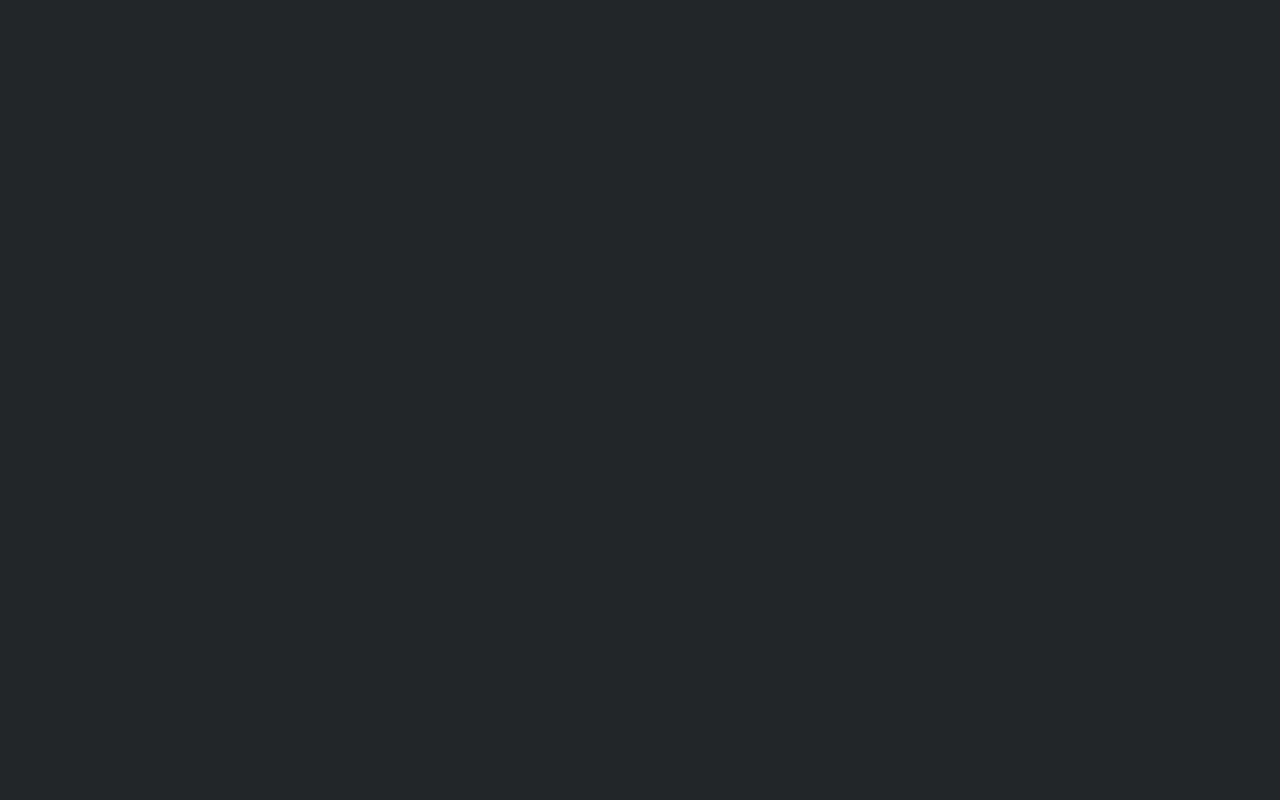
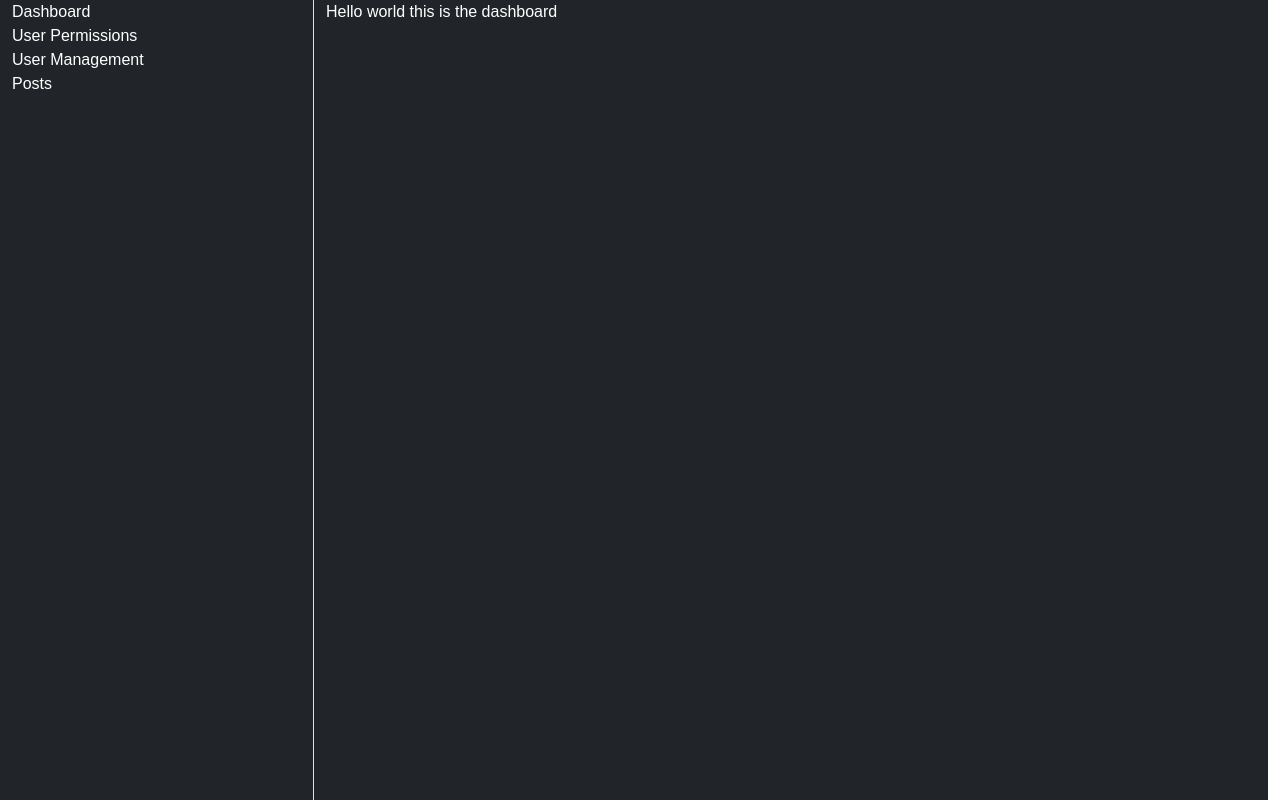
Before and after one commit to P4Mi-Project/p4mi-admin-panel, a Next.js app: page /dashboard in a window 1280 px wide. Built offline with nearby package versions, Linux system fonts and the light colour scheme.

Commit message:
added dashboard/user_management, dashboard/users_permissions, dashboard/posts routes

```diff
--- a/package.json
+++ b/package.json
@@ -13,7 +13,8 @@
     "next": "15.3.2",
     "react": "^19.0.0",
     "react-bootstrap": "^2.10.9",
-    "react-dom": "^19.0.0"
+    "react-dom": "^19.0.0",
+    "react-loading-screen": "^0.0.17"
   },
   "devDependencies": {
     "@eslint/eslintrc": "^3",
--- /dev/null
+++ b/src/app/dashboard/layout.tsx
@@ -0,0 +1,25 @@
+import  "bootstrap/dist/css/bootstrap.min.css"
+import Link from "next/link";
+
+const Layout =({children} : {children : React.ReactNode}) => {
+    return (
+        <div className = "bg-dark container-fluid row" style = {{height: "100vh"}} >
+            <div className = "col-sm-3 text-white d-flex flex-column border-end">
+                <Link className="text-white" href={"/dashboard"}>Dashboard</Link>
+                <Link className="text-white" href={"/dashboard/users_permissions"}>User Permissions</Link>
+                <Link className="text-white" href={"/dashboard/user_management"}>User Management</Link>
+                <Link className="text-white" href={"/dashboard/posts"}>Posts</Link>
+
+            </div>
+            <div className = "col-sm-9 text-white">
+                {children}
+
+            </div>
+            <div className = "fixed-bottom d-flex flex-row">
+
+            </div>
+        </div>
+    )
+}
+
+export default Layout;
--- a/src/app/dashboard/page.tsx
+++ b/src/app/dashboard/page.tsx
@@ -1,11 +1,10 @@
 "use client"
 
-import  "bootstrap/dist/css/bootstrap.min.css"
 
 const Dashboard = ()=> {
     return (
-    <div className = "bg-dark container-fluid" style = {{height: "100vh"}} >
-        <h1>hello world</h1>
+    <div className = "bg-dark container-fluid row" style = {{height: "100vh"}} >
+        Hello world this is the dashboard
     </div>
     );
 }
--- a/src/app/login/page.tsx
+++ b/src/app/login/page.tsx
@@ -1,5 +1,6 @@
 "use client"
 import  "bootstrap/dist/css/bootstrap.min.css"
+import Link from "next/link";
 import { FormEvent, useState } from "react";
 
 const Login = ()=> {
@@ -15,11 +16,12 @@ const Login = ()=> {
     return (
         <>
             <div style = {{height: "100vh"}} className = "d-flex flex-column justify-content-center align-items-center bg-dark rounded-3">
-                <form action = "#" style = {{minHeight: "15rem", width:"55rem"}} className = "p-sm-4 shadow-sm d-flex justify-content-center flex-column bg-secondary">
+                <form action = "#" className = "p-sm-4 shadow-sm d-flex justify-content-center flex-column bg-secondary" style = {{minWidth: "40rem"}}>
                     <input type = "email" placeholder="Enter your email" name = "email" className = "form-control mb-sm-2" onChange={(e)=>setEmail(e.target.value)} required/>
                     <input type = "password" placeholder="Enter your password" name = "password"  className = "form-control mb-sm-4" onChange={(e)=>setPassword(e.target.value)} required/>
                     <input type = "submit" value = "Login" className = "btn btn-danger form-control" onSubmit={submitLoginBtn}/>
                 </form>
+                <Link className = "text-center" href = {"#"}>Forgot the password ?</Link>
             </div>
         </>
     )
```
Also changed, not shown: src/app/dashboard/loading.tsx (added, +10 -0 lines), src/app/dashboard/posts/page.tsx (added, +8 -0 lines), src/app/dashboard/user_management.tsx/page.tsx (added, +10 -0 lines), src/app/dashboard/users_permissions/page.tsx (added, +10 -0 lines), 1 other file (tests, documents, lock files or other folders).
